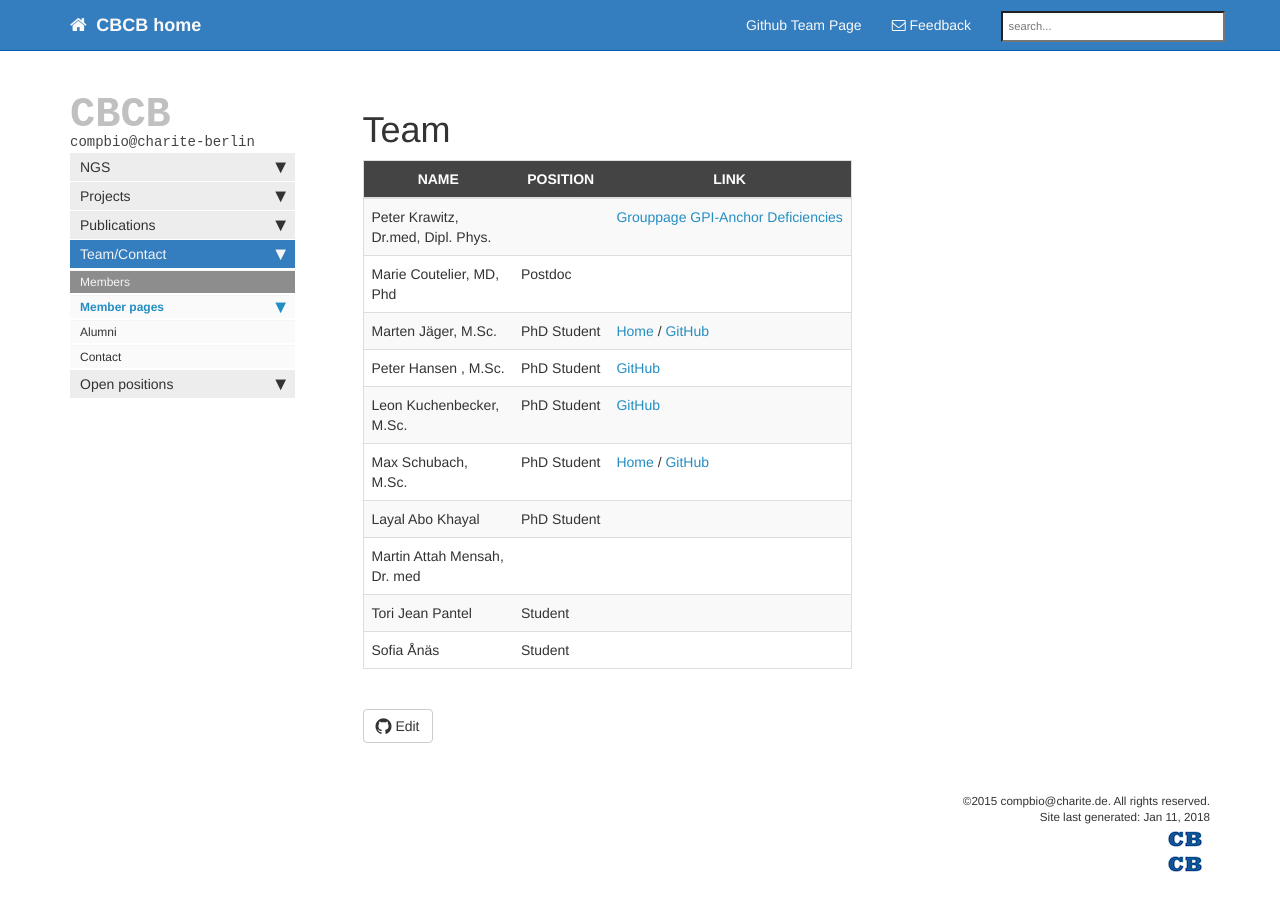
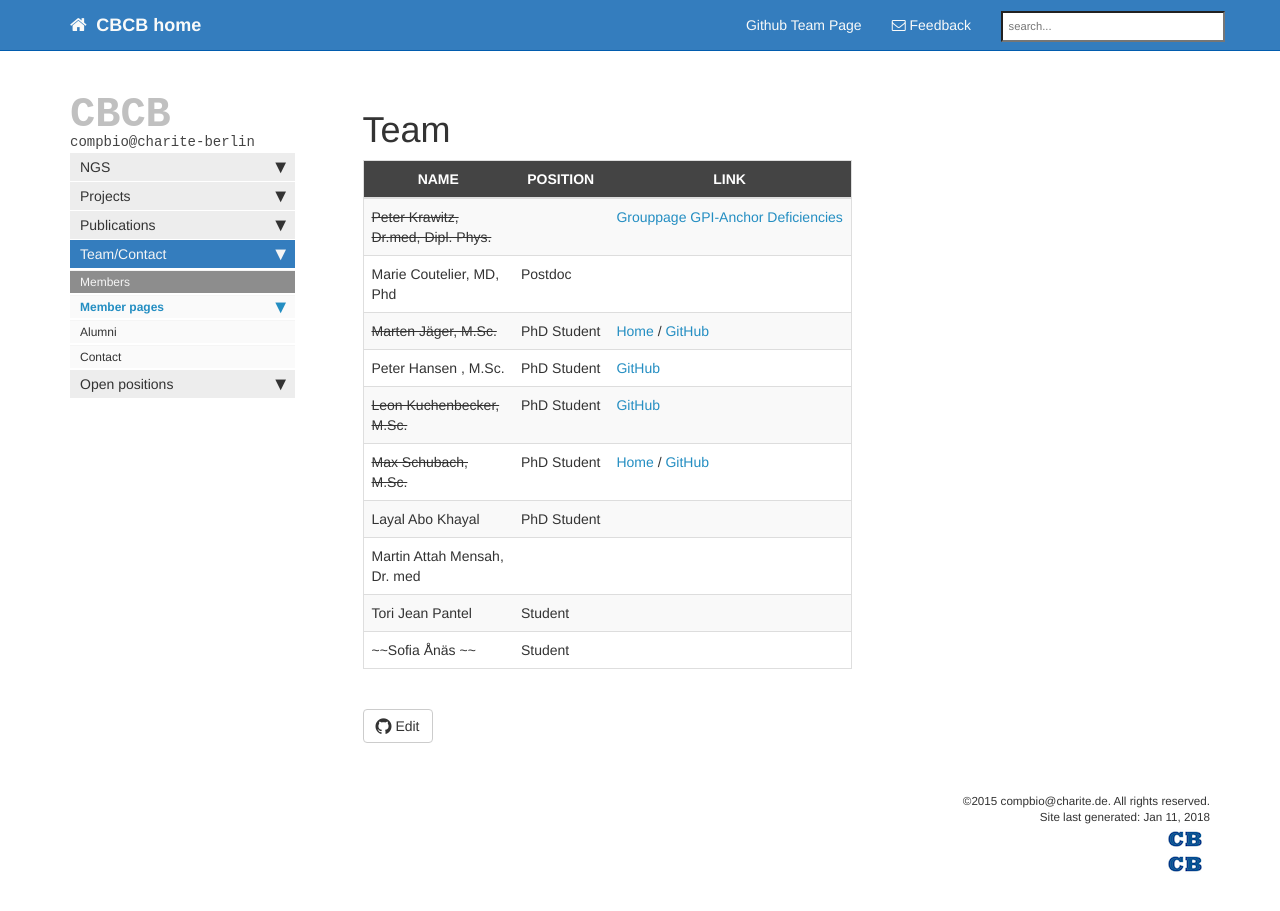
Before and after one commit to charite/charite.github.io, a Jekyll site: the page built from team.md, in a window 1280 px wide and 936 px high. Shown: the top 911 px of the window. Built offline with Jekyll 4.4.1, drawn with Linux system fonts in a browser that asks for light colours; nearby versions of some CDN libraries; library files that are not in the unit come from our copies; comment, search, counter and statistics services are not loaded.

```diff
--- a/team.md
+++ b/team.md
@@ -5,13 +5,13 @@ title: Team
 
 Name                                | Position        | Link
 ------------------------------------|-----------------|-----------------
-Peter Krawitz, Dr.med, Dipl. Phys.  |                 | [Grouppage GPI-Anchor Deficiencies](http://krawitz.charite.de/)
+~~Peter Krawitz, Dr.med, Dipl. Phys.~~  |                 | [Grouppage GPI-Anchor Deficiencies](http://krawitz.charite.de/)
 Marie Coutelier, MD, Phd            | Postdoc         |
-Marten Jäger, M.Sc.                 | PhD Student     | [Home](team_jaeger.html) / [GitHub](https://github.com/martenj)
+~~Marten Jäger, M.Sc.~~                 | PhD Student     | [Home](team_jaeger.html) / [GitHub](https://github.com/martenj)
 Peter Hansen , M.Sc.                | PhD Student     | [GitHub](https://github.com/hansenp)
-Leon Kuchenbecker, M.Sc.            | PhD Student     | [GitHub](https://github.com/lkuchenb)
-Max Schubach, M.Sc.                 | PhD Student     | [Home](team_schubach.html) / [GitHub](https://github.com/visze)
+~~Leon Kuchenbecker, M.Sc.~~          | PhD Student     | [GitHub](https://github.com/lkuchenb)
+~~Max Schubach, M.Sc.~~                | PhD Student     | [Home](team_schubach.html) / [GitHub](https://github.com/visze)
 Layal Abo Khayal                    | PhD Student     |
 Martin Attah Mensah, Dr. med        |                 |
 Tori Jean Pantel                    | Student         |
-Sofia Ånäs                          | Student         |
+~~Sofia Ånäs ~~                         | Student         |
```
